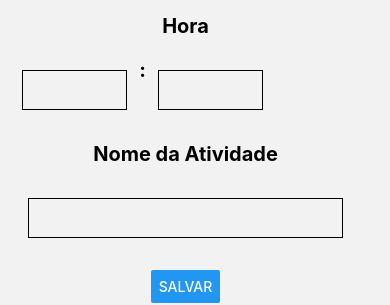
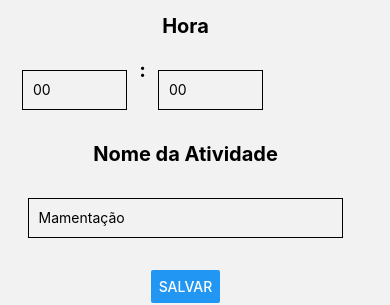
Before and after one commit to janildesfilgueira/app-agenda-bebe, a React Native app in the folder app-agenda-bebe/: screen /DadosCrianca in a window 390 px wide. Shown: the part 289-594 px from the top of the page. Built offline with nearby package versions, Linux system fonts and the light colour scheme.

Commit message:
Criado o estado dos inputs

```diff
--- a/app-agenda-bebe/componentes/DadosCrianca/ViewDadosCrianca.js
+++ b/app-agenda-bebe/componentes/DadosCrianca/ViewDadosCrianca.js
@@ -1,6 +1,11 @@
 import { Button,Text,View, TextInput, StyleSheet } from "react-native";
+import { useState } from "react";
 
 const ViewDadosCrianca = () => {
+    const [hora, onChangeHora] = useState("00");
+    const [minuto, onChangeMinuto] = useState("00");
+    const [nomeAtividade, onChangeNomeAtividade] = useState("Mamentação");
+
     return (
         <View style={styles.container}>
             <Text style={styles.tituloTexto}>
@@ -12,14 +17,18 @@ const ViewDadosCrianca = () => {
             </Text>
             <View style={styles.containerLinha}>
                 <TextInput
+                    value={hora}
                     style={styles.inputHora}
                     maxLength={2}   inputMode="numeric"
+                    onChange={onChangeHora}
                 />
                 <Text style={styles.tituloTexto}>
                 :
                 </Text>
                 <TextInput
+                    value={minuto}
                     style={styles.inputHora}
+                    onChange={onChangeMinuto}
                     maxLength={2}
                     inputMode="numeric"
                 />
@@ -28,7 +37,11 @@ const ViewDadosCrianca = () => {
             <Text style={styles.tituloTexto}>
                 Nome da Atividade
             </Text>
-            <TextInput style={styles.input} />
+            <TextInput
+                onChange={onChangeNomeAtividade}
+                value={nomeAtividade}
+                style={styles.input}
+            />
 
             <Button title="Salvar"/>
         </View>
```
